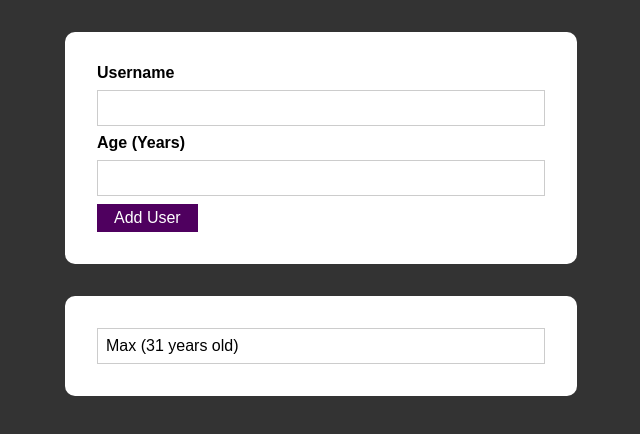
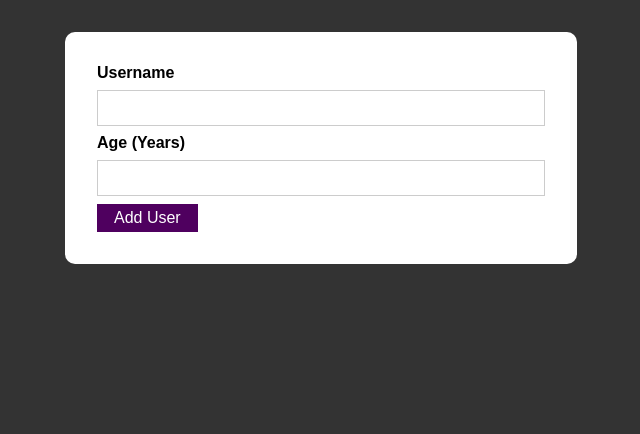
Before and after one commit to kevinoverworked/react-assignment-user-adding, a React (Create React App) app: page / in a window 1280 px wide. Shown: the top 434 px of the page, without its empty margins (319-959 px from the left). Built offline with nearby package versions, Linux system fonts and the light colour scheme.

Commit message:
Removed default user data and added a condition to not render the Users component if there are no users

```diff
--- a/src/App.js
+++ b/src/App.js
@@ -2,13 +2,7 @@ import React, { useState } from "react";
 import Users from "./components/Users/Users";
 import AddUser from "./components/AddUser/AddUser";
 
-const userData = [
-  {
-      id: "Max_01",
-      name: "Max",
-      age: 31
-  }
-];
+const userData = [];
 
 function App() {
     const [users, setUsers] = useState(userData);
@@ -22,7 +16,7 @@ function App() {
     return (
         <div>
             <AddUser onAddUser={setAddUser} />
-            <Users data={users} />
+            {users.length > 0 && <Users data={users} />}
         </div>
     );
 }
--- a/src/components/AddUser/AddUser.js
+++ b/src/components/AddUser/AddUser.js
@@ -55,7 +55,7 @@ const AddUser = (props) => {
                 </div>
                 <div className={styles.input}>
                     <label>Age (Years)</label>
-                    <input type="text" name="age" value={enteredAge} onChange={ageHandler} />
+                    <input type="number" name="age" value={enteredAge} onChange={ageHandler} />
                 </div>
                 <Button type="submit" label="Add User" />
             </form>
```
